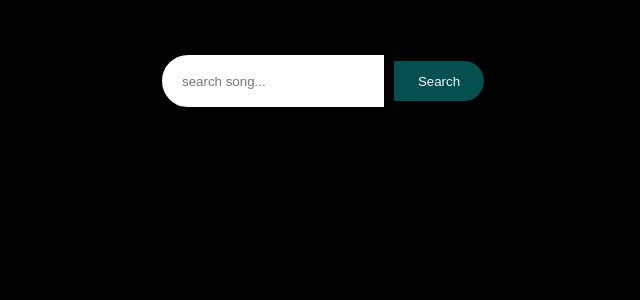
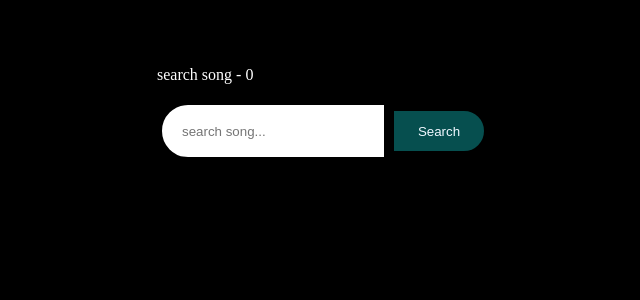
Before and after one commit to NAVEENKUMAR2003301/mymusicplayer, a React (Vite) app in the folder my music player/: page / in a window 1280 px wide. Shown: the top 300 px of the page, without its empty margins (325-965 px from the left). Built offline with nearby package versions, Linux system fonts and the light colour scheme.

Commit message:
count add

```diff
--- a/my music player/src/index.css
+++ b/my music player/src/index.css
@@ -1,4 +1,6 @@
-
+p{
+    color: white;
+}
 body{
     width: 100vw;
     height: 100vh;
--- a/my music player/src/musicPlayer/MyPlayer.jsx
+++ b/my music player/src/musicPlayer/MyPlayer.jsx
@@ -5,6 +5,7 @@ const MyPlayer = () => {
   const [mp, setMp] = useState("");
   const [query, setQuery] = useState("");
   const audioRef = useRef(null);
+  const[count,setCount]=useState(0)
   const [searched, setSearched] = useState(false);
 
   function search() {
@@ -28,10 +29,12 @@ const MyPlayer = () => {
           }
         }, 0);
       });
+      setCount((count)=>count+1)
   }
 
   return (
     <div>
+      <p>search song - {count}</p>
       <input
         type="text"
         value={query}
```
